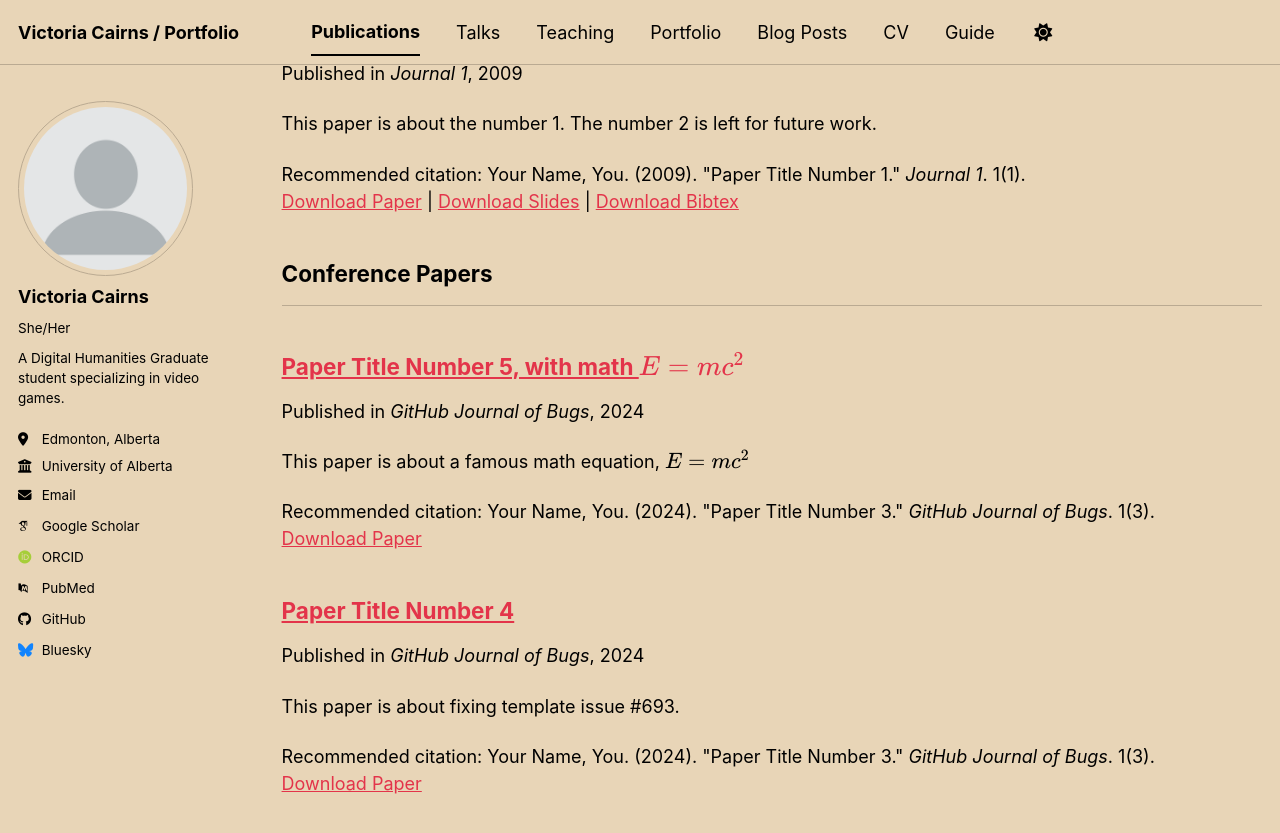
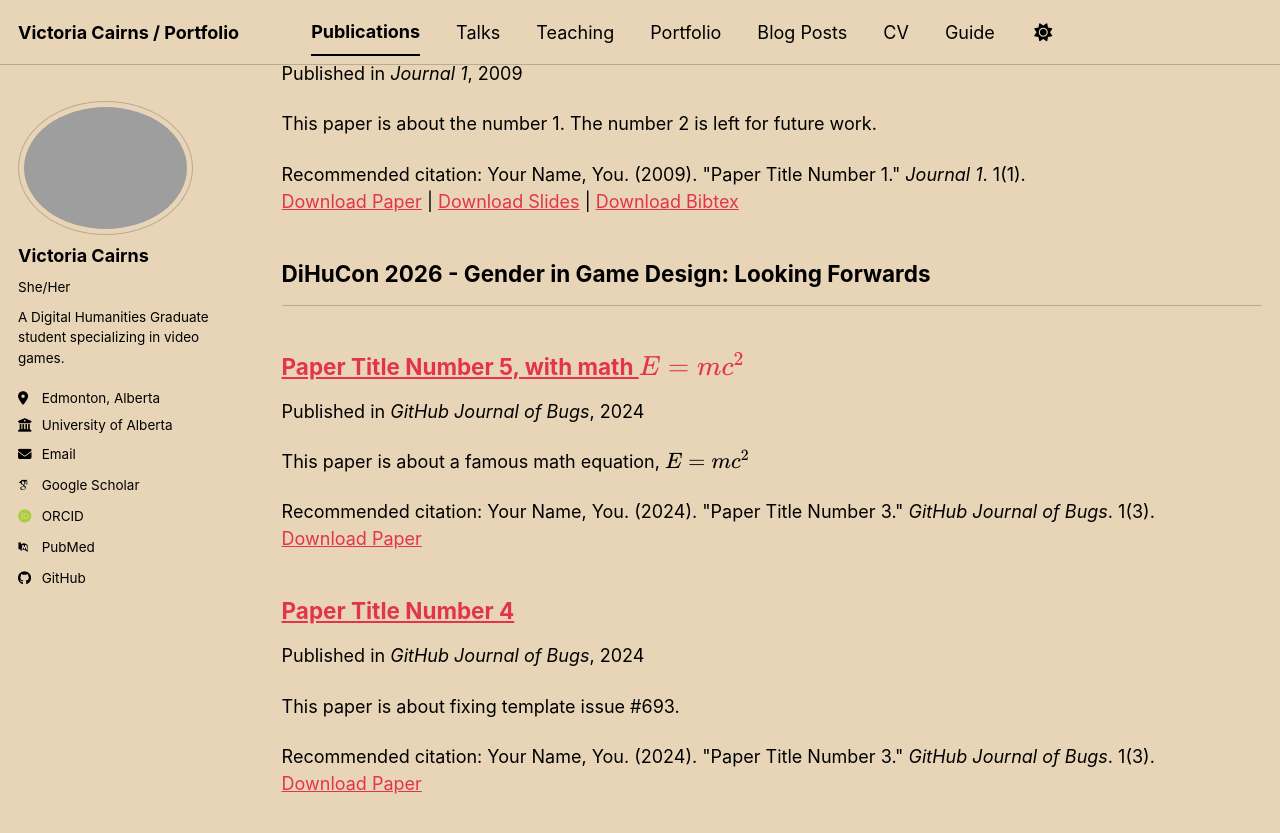
Before and after one commit to Rosethorn250/about, a Jekyll site: the page built from _pages/publications.html, in a window 1280 px wide and 900 px high, scrolled down 781 px. Shown: the top 833 px of the window. Built offline with Jekyll 4.4.1, drawn with Linux system fonts in a browser that asks for light colours; some web fonts are replaced; a script bundle is joined from its source files by our own code; library files that are not in the unit come from our copies.

Commit message:
Update _config.yml

```diff
--- a/_config.yml
+++ b/_config.yml
@@ -23,7 +23,7 @@ repository               : "academicpages/academicpages.github.io"
 #               Additional customization can be done by editing /_includes/author-profile.html
 author:
   # Biographic information
-  avatar           : "profile.png"
+  avatar           : "git_profile_pic.png"
   name             : "Victoria Cairns"
   pronouns         : "She/Her"
   bio              : "A Digital Humanities Graduate student specializing in video games."
@@ -57,7 +57,7 @@ author:
 
   # Social media
   artstation       : # Username
-  bluesky          : "bsky.app" # Replace this with you Bluesky username
+  bluesky          : # Username # Replace this with you Bluesky username
   facebook         : # Username
   flickr           : # Username
   foursquare       : # Username
@@ -89,7 +89,7 @@ publication_category:
   manuscripts:
     title: 'Journal Articles'
   conferences:
-    title: 'Conference Papers'
+    title: 'DiHuCon 2026 - Gender in Game Design: Looking Forwards'
 
 # Site Settings
 teaser                   :  # filename of teaser fallback teaser image placed in /images/ for social media previews
```
